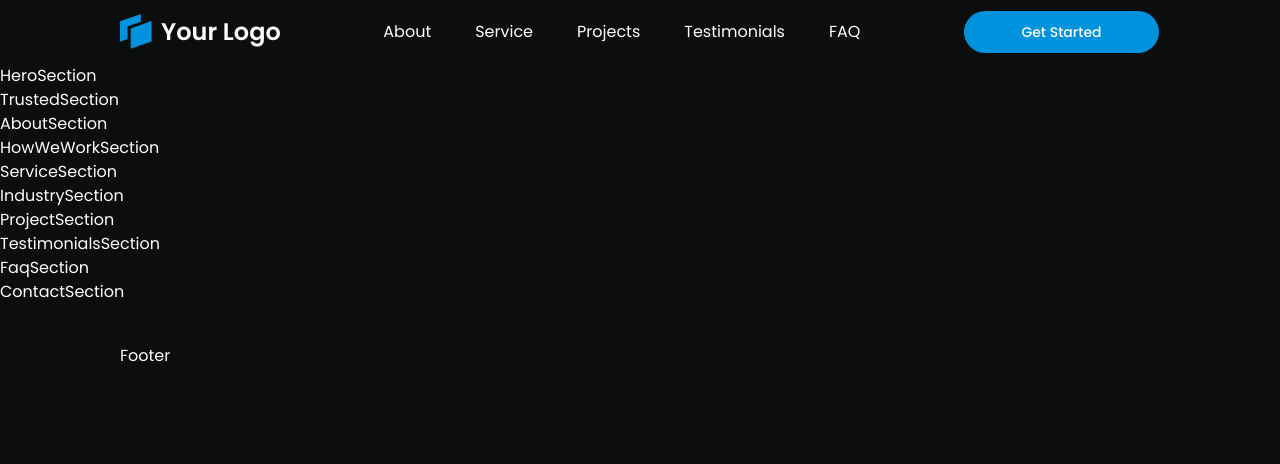
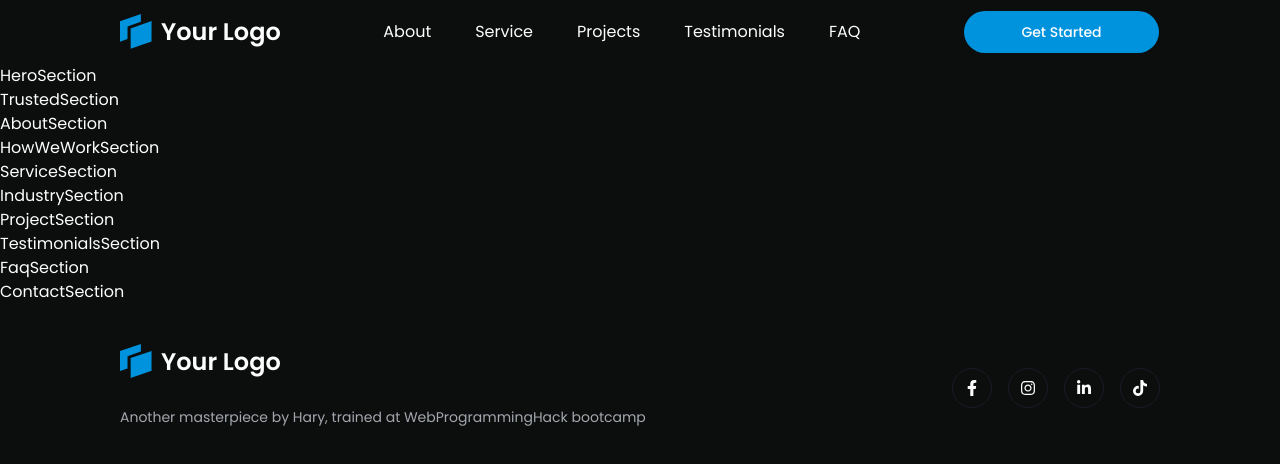
Before and after one commit to Hary300/Personal-Project-40-Dark-Blue-Portfolio, a React (Vite) app: page / in a window 1280 px wide. Shown: the top 464 px of the page. Built offline with nearby package versions, Linux system fonts and the light colour scheme.

Commit message:
feat: enhance footer component with social links and copyright information

```diff
--- a/src/components/layouts/Footer.tsx
+++ b/src/components/layouts/Footer.tsx
@@ -1,7 +1,32 @@
+import { footerData } from '@/data/footerData';
+import Logo from '../shared/Logo';
+
 const Footer = () => {
+  const socials = footerData.socials;
   return (
-    <footer className='flex flex-col gap-6 md:flex-row justify-between items-center px-4 sm:px-10 lg:px-15 xl:px-30 py-10'>
-      Footer
+    <footer className='flex flex-col gap-6 md:flex-row md:justify-between md:items-center px-4 sm:px-10 lg:px-15 xl:px-30 py-10'>
+      <div className='flex flex-col gap-6'>
+        <Logo />
+        <p className='text-xs lg:text-sm text-neutral-400'>
+          {footerData.copyright}
+        </p>
+      </div>
+      <div className='flex gap-4'>
+        {socials.map((social) => {
+          const Icon = social.icon;
+          return (
+            <a
+              key={social.id}
+              href={social.href}
+              target='_blank'
+              rel='noopener noreferrer'
+              className='flex justify-center items-center size-10 rounded-full shrink-0 border'
+            >
+              <Icon />
+            </a>
+          );
+        })}
+      </div>
     </footer>
   );
 };
```
